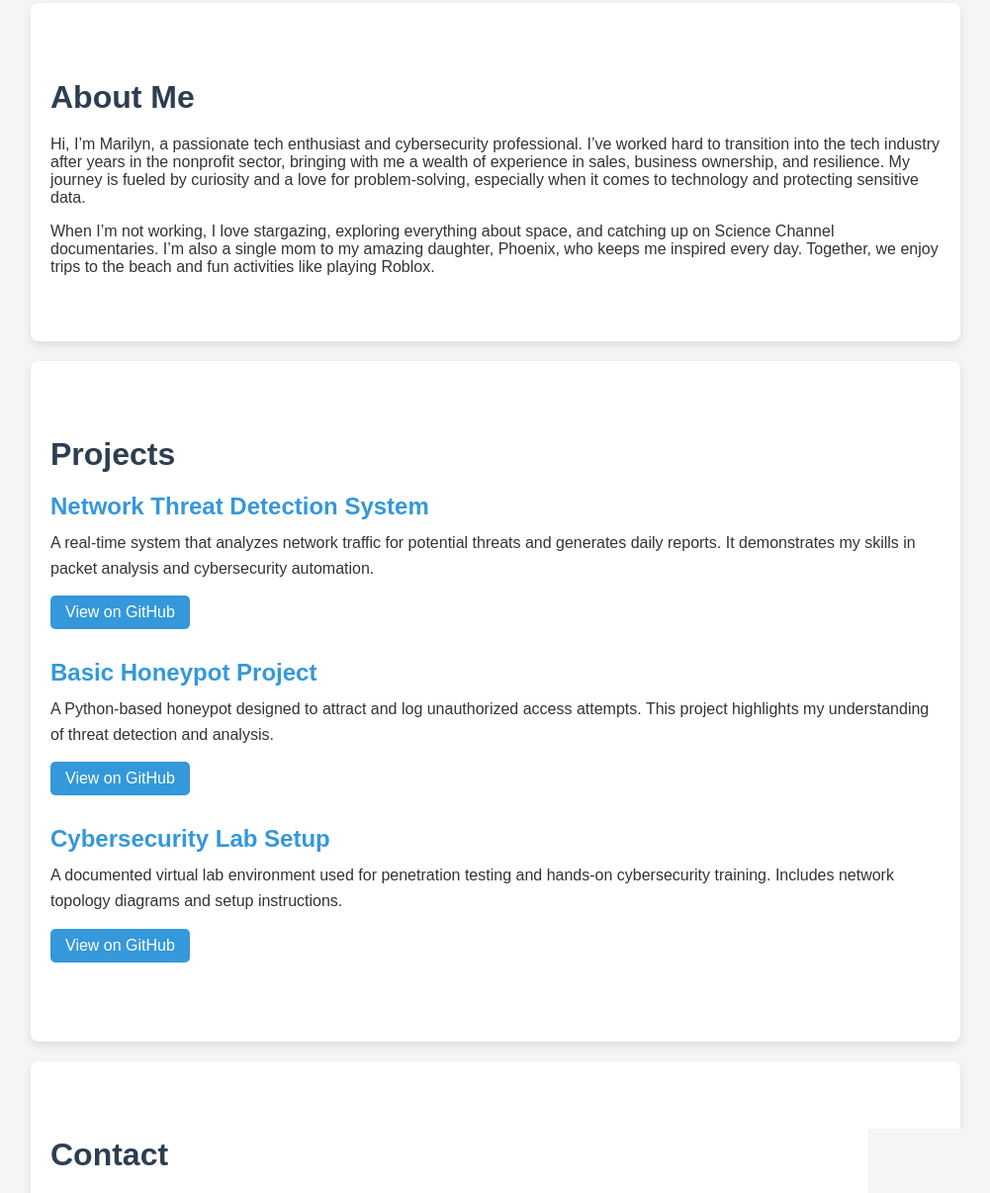
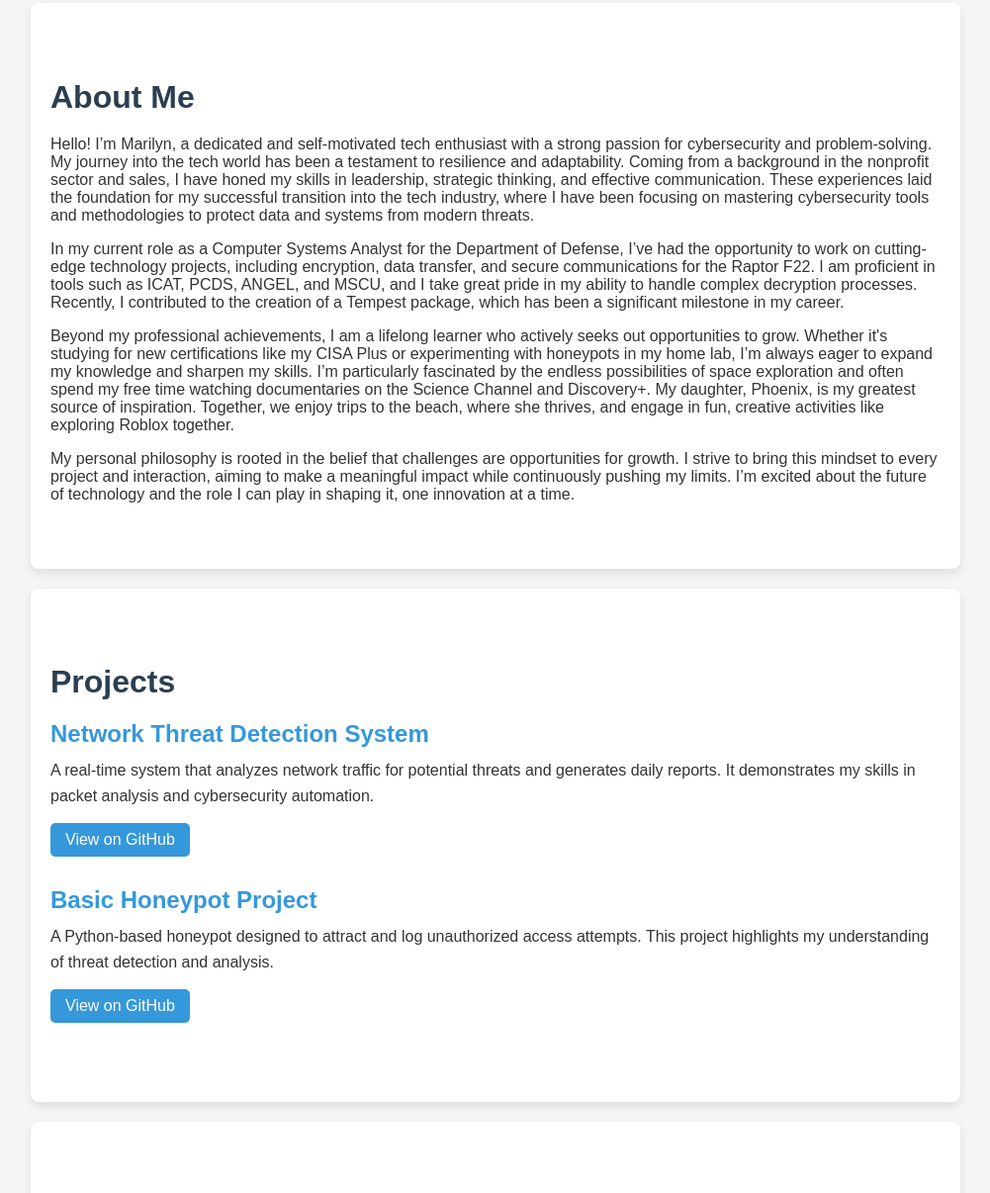
Before and after one commit to Marilyn2015/Portfolio, a plain HTML site: page index.html in a window 1280 px wide. Shown: the part 130-1336 px from the top of the page at 99% size, without its empty margins (139-1140 px from the left). Drawn offline with Linux system fonts and the light colour scheme.

Commit message:
Update index.html

```diff
--- a/index.html
+++ b/index.html
@@ -18,8 +18,13 @@
 
   <section id="about">
     <h2>About Me</h2>
-    <p>Hi, I’m Marilyn, a passionate tech enthusiast and cybersecurity professional. I’ve worked hard to transition into the tech industry after years in the nonprofit sector, bringing with me a wealth of experience in sales, business ownership, and resilience. My journey is fueled by curiosity and a love for problem-solving, especially when it comes to technology and protecting sensitive data.</p>
-    <p>When I’m not working, I love stargazing, exploring everything about space, and catching up on Science Channel documentaries. I’m also a single mom to my amazing daughter, Phoenix, who keeps me inspired every day. Together, we enjoy trips to the beach and fun activities like playing Roblox.</p>
+    <p>Hello! I’m Marilyn, a dedicated and self-motivated tech enthusiast with a strong passion for cybersecurity and problem-solving. My journey into the tech world has been a testament to resilience and adaptability. Coming from a background in the nonprofit sector and sales, I have honed my skills in leadership, strategic thinking, and effective communication. These experiences laid the foundation for my successful transition into the tech industry, where I have been focusing on mastering cybersecurity tools and methodologies to protect data and systems from modern threats.</p>
+
+    <p>In my current role as a Computer Systems Analyst for the Department of Defense, I’ve had the opportunity to work on cutting-edge technology projects, including encryption, data transfer, and secure communications for the Raptor F22. I am proficient in tools such as ICAT, PCDS, ANGEL, and MSCU, and I take great pride in my ability to handle complex decryption processes. Recently, I contributed to the creation of a Tempest package, which has been a significant milestone in my career.</p>
+
+    <p>Beyond my professional achievements, I am a lifelong learner who actively seeks out opportunities to grow. Whether it's studying for new certifications like my CISA Plus or experimenting with honeypots in my home lab, I’m always eager to expand my knowledge and sharpen my skills. I’m particularly fascinated by the endless possibilities of space exploration and often spend my free time watching documentaries on the Science Channel and Discovery+. My daughter, Phoenix, is my greatest source of inspiration. Together, we enjoy trips to the beach, where she thrives, and engage in fun, creative activities like exploring Roblox together.</p>
+
+    <p>My personal philosophy is rooted in the belief that challenges are opportunities for growth. I strive to bring this mindset to every project and interaction, aiming to make a meaningful impact while continuously pushing my limits. I’m excited about the future of technology and the role I can play in shaping it, one innovation at a time.</p>
   </section>
 
   <section id="projects">
@@ -27,25 +32,21 @@
     <div class="project">
       <h3>Network Threat Detection System</h3>
       <p>A real-time system that analyzes network traffic for potential threats and generates daily reports. It demonstrates my skills in packet analysis and cybersecurity automation.</p>
-      <a href="https://github.com/yourusername/network-threat-detection">View on GitHub</a>
+      <a href="https://github.com/Marilyn2015/NTDS">View on GitHub</a>
     </div>
     <div class="project">
       <h3>Basic Honeypot Project</h3>
       <p>A Python-based honeypot designed to attract and log unauthorized access attempts. This project highlights my understanding of threat detection and analysis.</p>
-      <a href="https://github.com/yourusername/honeypot">View on GitHub</a>
+      <a href="https://github.com/Marilyn2015/honeypot">View on GitHub</a>
     </div>
-    <div class="project">
-      <h3>Cybersecurity Lab Setup</h3>
-      <p>A documented virtual lab environment used for penetration testing and hands-on cybersecurity training. Includes network topology diagrams and setup instructions.</p>
-      <a href="https://github.com/yourusername/cyber-lab">View on GitHub</a>
-    </div>
+
   </section>
 
   <section id="contact">
     <h2>Contact</h2>
     <p>Email: marilyn.tech@example.com</p>
-    <p>GitHub: <a href="https://github.com/yourusername">yourusername</a></p>
-    <p>LinkedIn: <a href="https://www.linkedin.com/in/yourusername">yourusername</a></p>
+    <p>GitHub: <a href="https://github.com/Marilyn2015">yourusername</a></p>
+    <p>LinkedIn: <a href="https://www.linkedin.com/in/marilynstephens">yourusername</a></p>
   </section>
 
   <footer>
```
